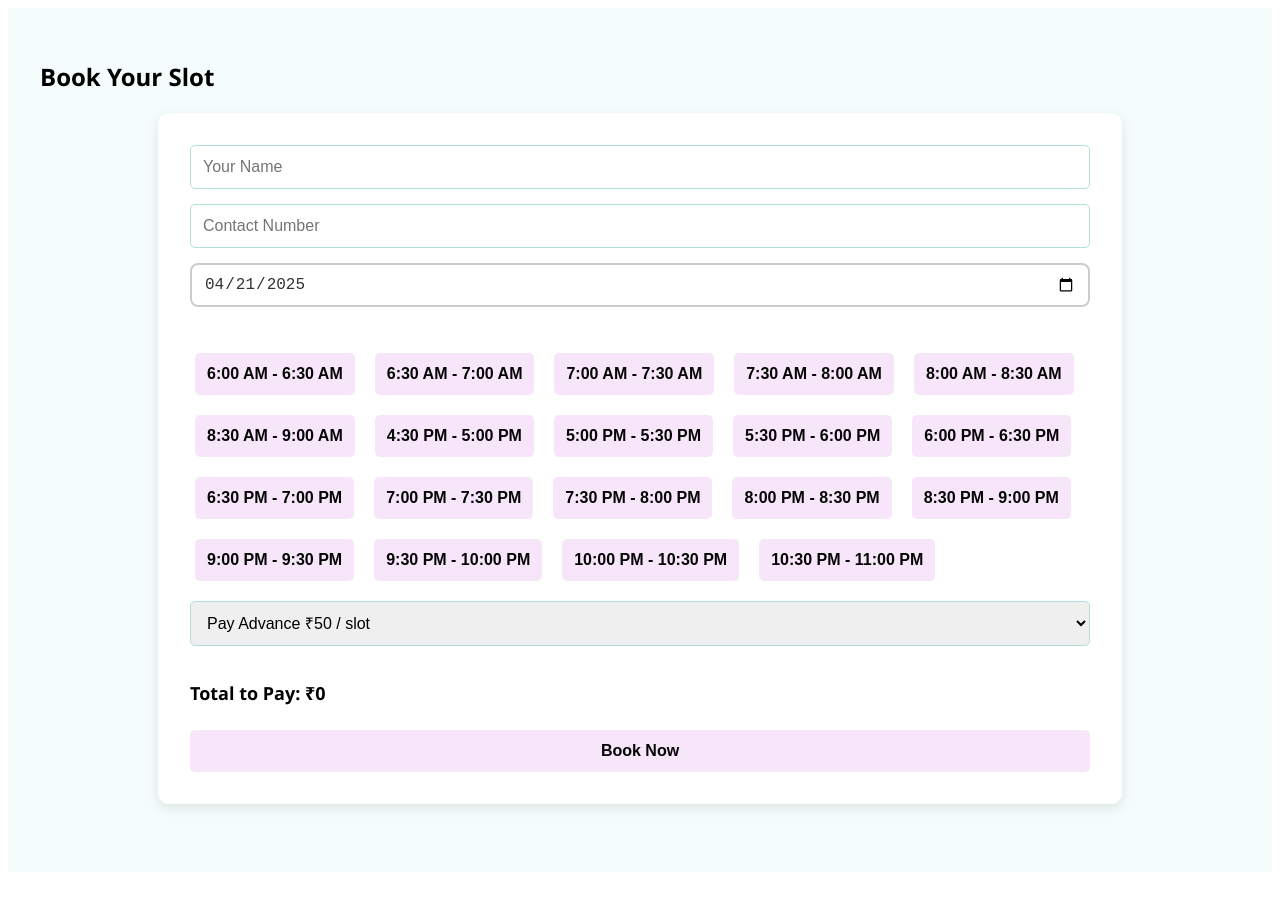
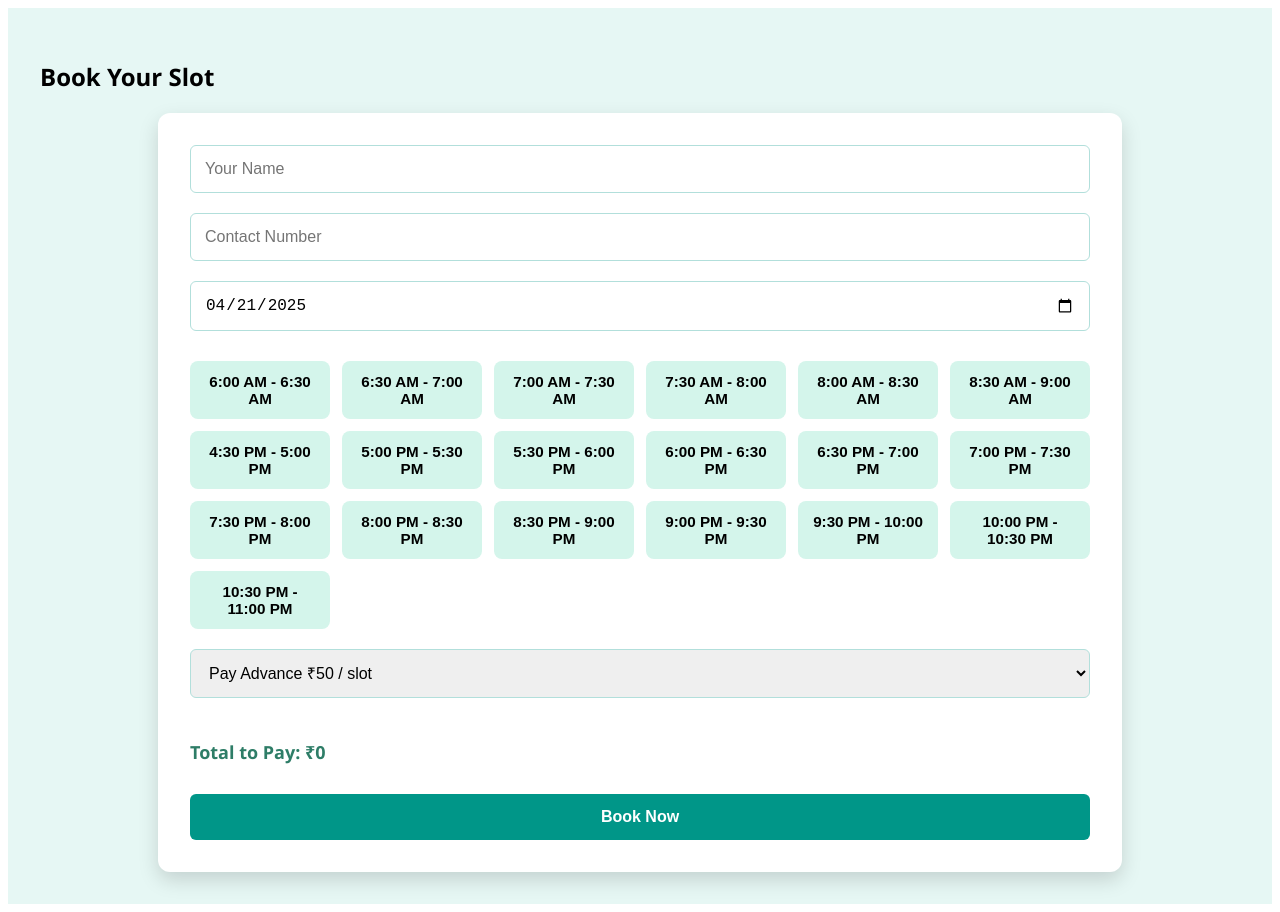
Before and after one commit to kishorekumarvembanan/evergreen_turf, a React (Create React App) app in the folder frontend/: page /booking in a window 1280 px wide. Before the commit the page ends 880 px from the top, so only its background shows below. Built offline with nearby package versions, Linux system fonts and the light colour scheme; no server answers.

Commit message:
ui enhanced

```diff
--- a/frontend/package.json
+++ b/frontend/package.json
@@ -8,8 +8,10 @@
     "@testing-library/react": "^16.3.0",
     "@testing-library/user-event": "^13.5.0",
     "axios": "^1.8.4",
+    "date-fns": "^4.1.0",
     "nodemon": "^3.1.9",
     "react": "^19.1.0",
+    "react-datepicker": "^8.3.0",
     "react-dom": "^19.1.0",
     "react-router-dom": "^6.30.0",
     "react-scripts": "5.0.1",
--- a/frontend/src/pages/booking.js
+++ b/frontend/src/pages/booking.js
@@ -2,6 +2,8 @@ import React, { useState, useEffect } from "react";
 import axios from "axios"; // Make sure to import axios
 import "../styles/booking.css";
 import Swal from "sweetalert2";
+
+
 
 const Booking = () => {
   const today = new Date().toISOString().split("T")[0];
@@ -161,6 +163,7 @@ const Booking = () => {
           type="date"
           name="date"
           value={form.date}
+          min={today}
           onChange={handleChange}
           required
         />
--- a/frontend/src/styles/booking.css
+++ b/frontend/src/styles/booking.css
@@ -1,130 +1,109 @@
 .booking-container {
   padding: 2rem;
   font-family: 'Segoe UI', Tahoma, Geneva, Verdana, sans-serif;
-  background-color: #f4fdfc;
+  background-color: #e6f7f4;
   min-height: 100vh;
 }
 
 .booking-form {
   display: flex;
   flex-direction: column;
-  gap: 15px;
-  width: 900px;
+  gap: 20px;
+  width: 100%;
+  max-width: 900px;
   margin: auto;
   background-color: #ffffff;
   padding: 2rem;
-  border-radius: 10px;
-  box-shadow: 0 4px 12px rgba(0, 0, 0, 0.1);
+  border-radius: 12px;
+  box-shadow: 0 8px 20px rgba(0, 0, 0, 0.15);
 }
 
 .booking-form input,
 .booking-form select {
-  padding: 12px;
-  border: 1px solid #b2dfdb;
-  border-radius: 5px;
+  padding: 14px;
+  border: 1.5px solid #b2dfdb;
+  border-radius: 6px;
   font-size: 1rem;
+  transition: border 0.3s ease;
 }
 
-.booking-form input[type="date"] {
-  width: 100%;
-  padding: 10px 12px;
-  font-size: 16px;
-  border: 2px solid #ccc;
-  border-radius: 8px;
-  background-color: #fff;
-  color: #333;
-  margin-bottom: 16px;
-  box-sizing: border-box;
-  transition: border-color 0.3s ease;
-}
-
-.booking-form input[type="date"]:focus {
-  border-color: #3085d6; /* Matches Swal button tone */
+.booking-form input:focus,
+.booking-form select:focus {
+  border-color: #009688;
   outline: none;
 }
 
-.booking-form button {
-  padding: 12px;
-  background-color: #f7e6fa;
-  color: #050505;
-  font-weight: bold;
-  font-size: 1rem;
-  border: none;
-  border-radius: 5px;
-  cursor: pointer;
-  transition: background-color 0.3s ease;
-}
-
-.booking-form button:hover {
-  background-color: #70d8be;
-}
-
 .time-slot-container {
-  display: flex;
-  flex-wrap: wrap;
-  gap: 10px;
+  display: grid;
+  grid-template-columns: repeat(auto-fill, minmax(140px, 1fr));
+  gap: 12px;
   margin-top: 10px;
 }
 
 .time-slot {
-  padding: 10px 20px;
-  border: 2px solid #ffffff;
+  padding: 12px 14px;
   border-radius: 8px;
-  background-color: rgb(73, 148, 122); /* Default = available slot */
-  color: black;
-  font-weight: 500;
+  border: none;
+  font-weight: 600;
+  font-size: 0.95rem;
   cursor: pointer;
-  transition: all 0.3s ease;
-  margin: 5px;
+  text-align: center;
+  transition: 0.3s;
+  background-color: #d4f5eb;
+  color: #000;
 }
 
 .time-slot:hover {
-  background-color: #f0f0f0; /* Subtle hover effect */
+  background-color: #b2ebf2;
 }
 
 .time-slot.selected {
-  background-color: #2e7d67; /* Selected = teal */
-  color: white;
+  background-color: #009688;
+  color: #fff;
 }
 
-.time-slot.booked {
-  background-color: #cccccc; /* Booked = grey */
-  color: #666666;
-  cursor: not-allowed;
-  border-color: #aaa;
-}
-
+.time-slot.booked,
 .time-slot:disabled {
-  background-color: #d3d3d3;
+  background-color: #ccc;
+  color: #666;
   cursor: not-allowed;
 }
 
-/* Responsive Layout */
-@media (max-width: 768px) {
-  .booking-form {
-    width: 90%;
-    padding: 1rem;
-  }
-
-  .booking-form input,
-  .booking-form select,
-  .booking-form input[type="date"] {
-    font-size: 14px;
-  }
-
-  .time-slot {
-    padding: 8px 12px;
-    font-size: 0.9rem;
-  }
-}
 .payment-select {
-  margin-bottom: 10px;
-  padding: 10px;
-  font-size: 16px;
+  margin-bottom: 12px;
+  padding: 12px;
+  font-size: 1rem;
 }
 
 .payment-amount {
   margin: 10px 0;
   font-weight: bold;
   font-size: 18px;
+  color: #2e7d67;
 }
+
+.submit-button {
+  padding: 14px;
+  background-color: #009688;
+  color: white;
+  border: none;
+  border-radius: 6px;
+  font-weight: bold;
+  font-size: 1rem;
+  cursor: pointer;
+  transition: 0.3s ease;
+}
+
+.submit-button:hover {
+  background-color: #00796b;
+}
+
+@media (max-width: 768px) {
+  .booking-form {
+    padding: 1rem;
+  }
+
+  .time-slot-container {
+    grid-template-columns: repeat(auto-fill, minmax(110px, 1fr));
+  }
+}
```
Also changed, not shown: 1 other file (tests, documents, lock files or other folders).
